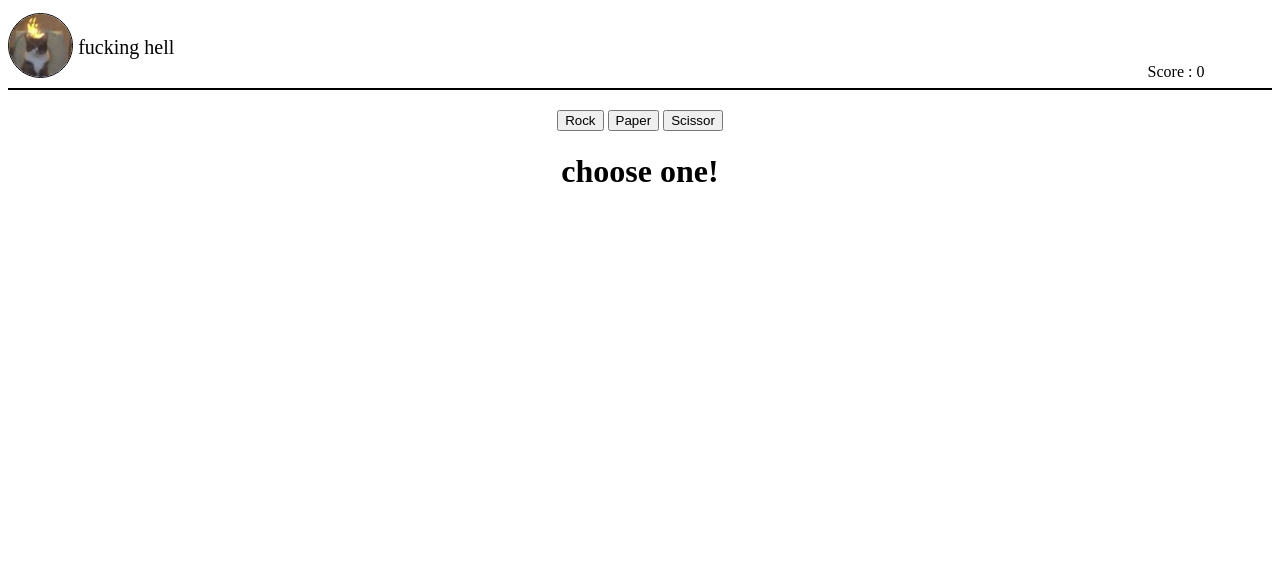
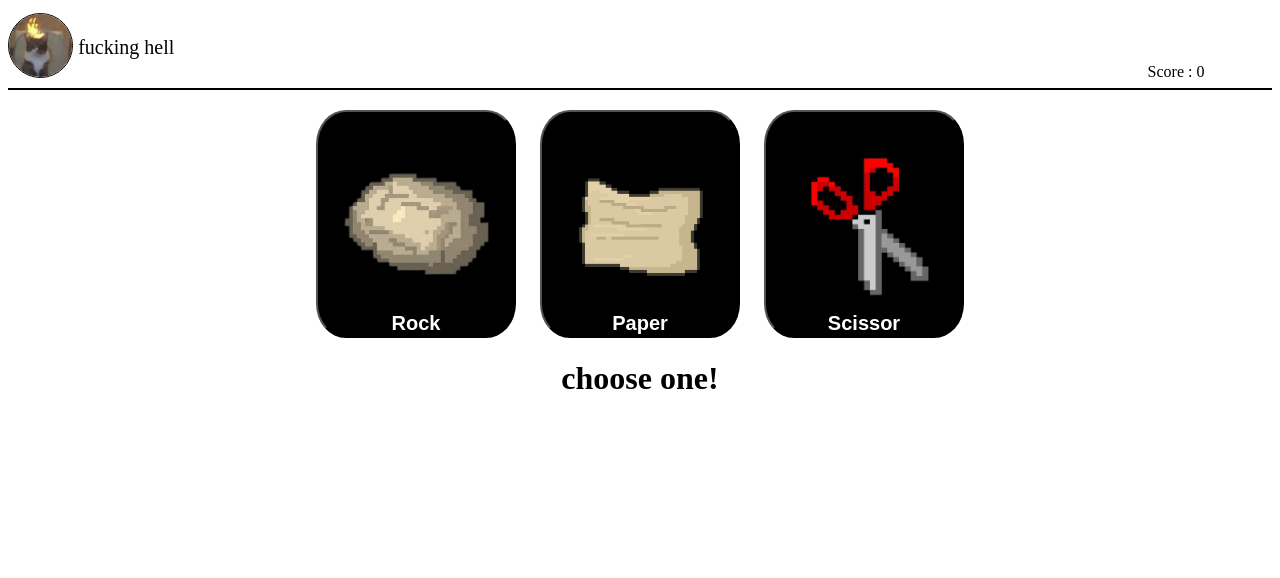
Before and after one commit to kamiiyaru/jankenpon, a PHP site: page / in a window 1280 px wide. Shown: the top 578 px of the page. Run offline with PHP 8.4, Linux system fonts and the light colour scheme.

Commit message:
assets and function

```diff
--- /dev/null
+++ b/assets/css/button.css
@@ -0,0 +1,66 @@
+.button-rock {
+    background-image: url("../img/button/rock.png");
+    background-repeat: no-repeat;
+    background-position: center;
+    background-color: black;
+    background-size: 145px 150px;
+    font-size: 20px;
+    font-weight: bold;
+    text-align: bottom;
+    margin-left: 10px;
+    margin-right: 10px;
+    gap: 1rem;
+    width: 200px;
+    padding-top: 200px;
+    color: white;
+}
+
+.button-paper {
+    background-image: url("../img/button/paper.png");
+    background-repeat: no-repeat;
+    background-position: center;
+    background-color: black;
+    background-size: 145px 150px;
+    font-size: 20px;
+    font-weight: bold;
+    text-align: bottom;
+    margin-left: 10px;
+    margin-right: 10px;
+    gap: 1rem;
+    width: 200px;
+    padding-top: 200px;
+    color: white;
+}
+
+.button-scissor {
+    background-image: url("../img/button/scissor.png");
+    background-repeat: no-repeat;
+    background-position: center;
+    background-color: black;
+    background-size: 145px 150px;
+    font-size: 20px;
+    font-weight: bold;
+    text-align: bottom;
+    margin-left: 10px;
+    margin-right: 10px;
+    gap: 1rem;
+    width: 200px;
+    padding-top: 200px;
+    color: white    ;
+}
+
+/* universal */
+
+.unv-btn {
+    border-radius: 15%;
+}
+
+.unv-btn:hover {
+    opacity: 0.85;
+    box-shadow: rgba(100, 100, 111, 0.2) 0px 7px 29px 0px;
+}
+
+.unv-btn:active {
+    background-color: rgb(180, 180, 180);
+    color: black;
+}
--- a/part/header.php
+++ b/part/header.php
@@ -3,8 +3,9 @@
 <head>
     <meta charset="UTF-8">
     <meta name="viewport" content="width=device-width, initial-scale=1.0">
-    <link rel="icon" type="image/x-icon" href="/images/favicon.ico">
+    <link rel="icon" type="image/x-icon" href="assets/img/favicon/kermit.jpeg">
     <link rel="stylesheet" href="./assets/css/main.css">
+    <link rel="stylesheet" href="./assets/css/button.css">
     <title>Jankenpon</title>
 </head>
 <body>
```
Also changed, not shown: assets/css/main.css (+43 -0 lines), assets/img/button/paper.png (added), assets/img/button/rock.png (added), assets/img/button/scissor.png (added), assets/img/favicon/kermit.jpeg (added), 1 other file.
